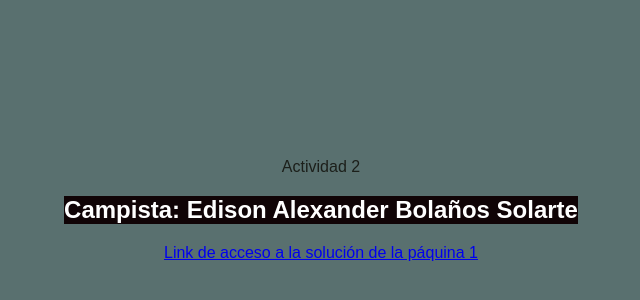
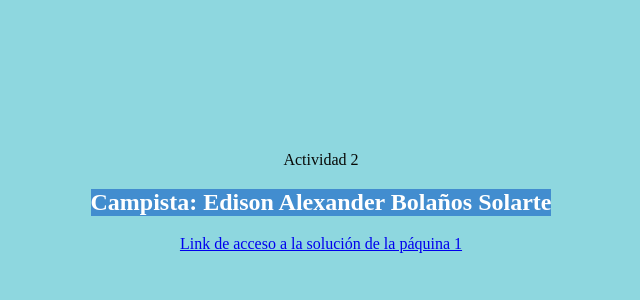
Before and after one commit to AlexanderBolanos-tech/Analisis_acti2_bd_titanic, a plain HTML site: page index.html in a window 1280 px wide. Shown: the part 198-498 px from the top of the page, without its empty margins (319-959 px from the left). Drawn offline with Linux system fonts and the light colour scheme.

Commit message:
se actualizaron los estilos

```diff
--- a/style.css
+++ b/style.css
@@ -1,22 +1,22 @@
 body{
-    margin: 7;
+    margin: 0;
     height: 100vh;
     display: flex;
     align-items: center;
     justify-content: center;
-    font-family: Arial, sans-serif;
+    font-family: 'Times New Roman', Times, serif;
     text-align: center;
-    background-color: #59706f;
-    color: rgb(28, 31, 26);
+    background-color: rgb(142, 215, 223);
+    color: rgb(8, 9, 7);
 }
 h1{
     text-align: center;
-    background-color: rgb(128, 130, 240);
+    background-color: rgb(126, 128, 188);
     color:white;
 }
 h2{
     text-align: center;
-    background-color: rgb(16, 4, 6);
+    background-color: rgb(66, 141, 207);
     color: white;
 }
 .center{
```
